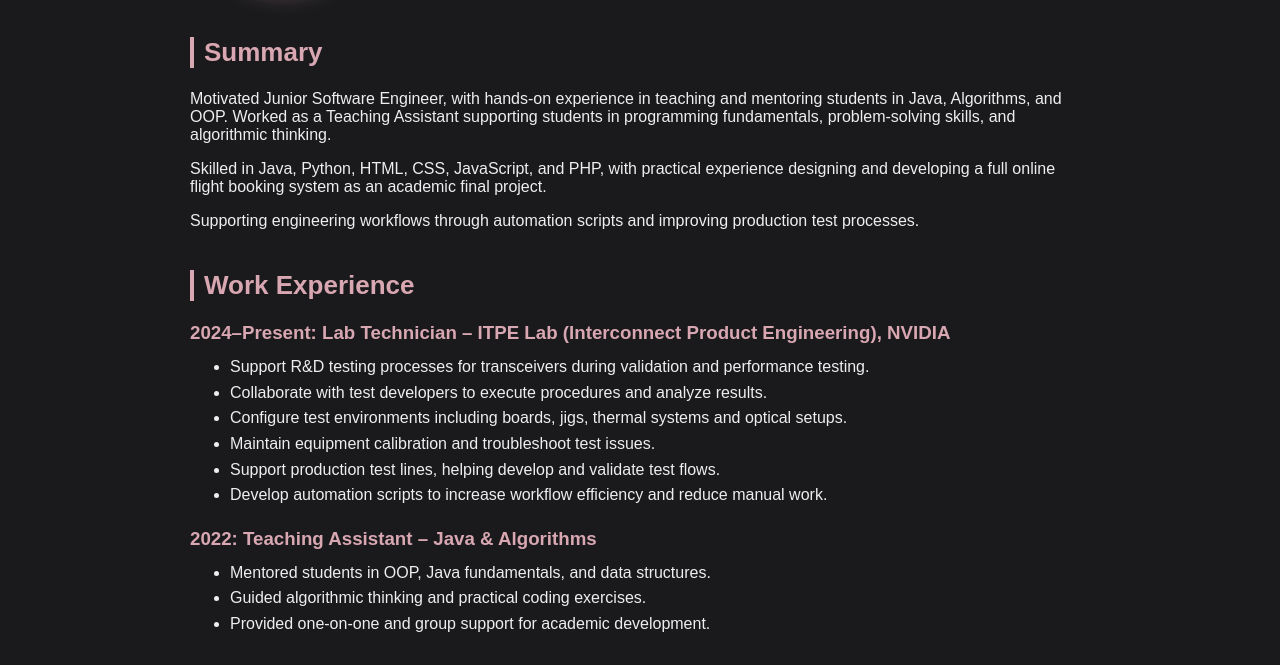
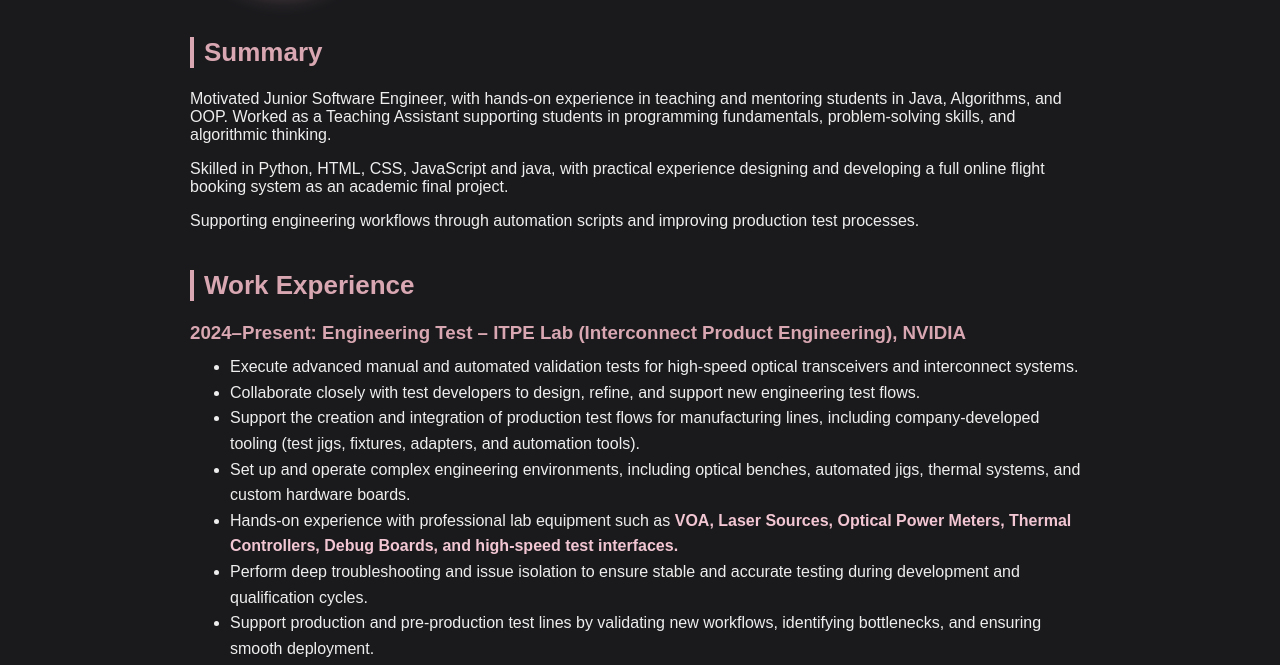
Before and after one commit to mareanagene/CV_MLA, a plain HTML site: page html/resume.html in a window 1280 px wide. Shown: the part 287-952 px from the top of the page. Drawn offline with Linux system fonts and the light colour scheme.

Commit message:
change resume

```diff
--- a/html/resume.html
+++ b/html/resume.html
@@ -37,7 +37,7 @@
         in programming fundamentals, problem-solving skills, and algorithmic thinking.
     </p>
     <p>
-        Skilled in Java, Python, HTML, CSS, JavaScript, and PHP, with practical experience designing
+        Skilled in Python, HTML, CSS, JavaScript and java, with practical experience designing
         and developing a full online flight booking system as an academic final project.
     </p>
     <p>
@@ -49,16 +49,22 @@
     <h2>Work Experience</h2>
 
     <div class="item">
-        <h3>2024–Present: Lab Technician – ITPE Lab (Interconnect Product Engineering), NVIDIA</h3>
+        <h3>2024–Present: Engineering Test – ITPE Lab (Interconnect Product Engineering), NVIDIA</h3>
         <ul>
-            <li>Support R&D testing processes for transceivers during validation and performance testing.</li>
-            <li>Collaborate with test developers to execute procedures and analyze results.</li>
-            <li>Configure test environments including boards, jigs, thermal systems and optical setups.</li>
-            <li>Maintain equipment calibration and troubleshoot test issues.</li>
-            <li>Support production test lines, helping develop and validate test flows.</li>
-            <li>Develop automation scripts to increase workflow efficiency and reduce manual work.</li>
+            <li>Execute advanced manual and automated validation tests for high-speed optical transceivers and interconnect systems.</li>
+            <li>Collaborate closely with test developers to design, refine, and support new engineering test flows.</li>
+            <li>Support the creation and integration of production test flows for manufacturing lines, including company-developed tooling (test jigs, fixtures, adapters, and automation tools).</li>
+            <li>Set up and operate complex engineering environments, including optical benches, automated jigs, thermal systems, and custom hardware boards.</li>
+            <li>Hands-on experience with professional lab equipment such as
+                <strong>VOA, Laser Sources, Optical Power Meters, Thermal Controllers, Debug Boards, and high-speed test interfaces.</strong>
+            </li>
+            <li>Perform deep troubleshooting and issue isolation to ensure stable and accurate testing during development and qualification cycles.</li>
+            <li>Support production and pre-production test lines by validating new workflows, identifying bottlenecks, and ensuring smooth deployment.</li>
+            <li>Develop internal automation tools and scripts to eliminate manual work, reduce human error, and significantly improve engineering efficiency.</li>
         </ul>
     </div>
+</section>
+
 
     <div class="item">
         <h3>2022: Teaching Assistant – Java & Algorithms</h3>
```
Also changed, not shown: html/contact.html (+0 -7 lines).
